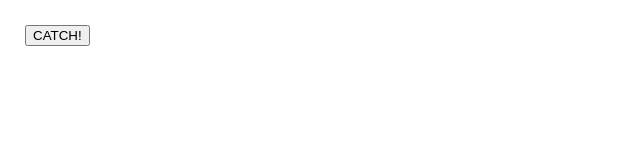
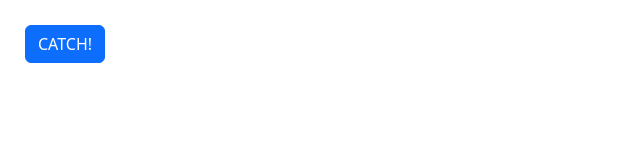
Before and after one commit to YerzhanBazargali/catchBtn, a plain HTML site: page index.html in a window 1280 px wide. Shown: the whole page, without its empty margins (0-640 px from the left). Drawn offline with nearby package versions, Linux system fonts and the light colour scheme.

Commit message:
Update index.html

```diff
--- a/index.html
+++ b/index.html
@@ -2,13 +2,13 @@
 <html>
 
   <head>
-    <!--
+
     <link href="https://cdn.jsdelivr.net/npm/bootstrap@5.3.3/dist/css/bootstrap.min.css" rel="stylesheet" integrity="sha384-QWTKZyjpPEjISv5WaRU9OFeRpok6YctnYmDr5pNlyT2bRjXh0JMhjY6hW+ALEwIH" crossorigin="anonymous">
-    -->
+
     <link href="style.css" rel="stylesheet" type="text/css" />
     <script src="script.js"></script>
   </head>
   <body>
-    <button type="button" class="btn btn-primary" id="btn" onmouseover="func(this)" onfocus="func(this)">CATCH!</button>
+    <button type="button" class="btn btn-primary" id="btn" onmouseover="func(this)" onfocus="func(this)" onclick="clicked()">CATCH!</button>
   </body>
 </html>
```
